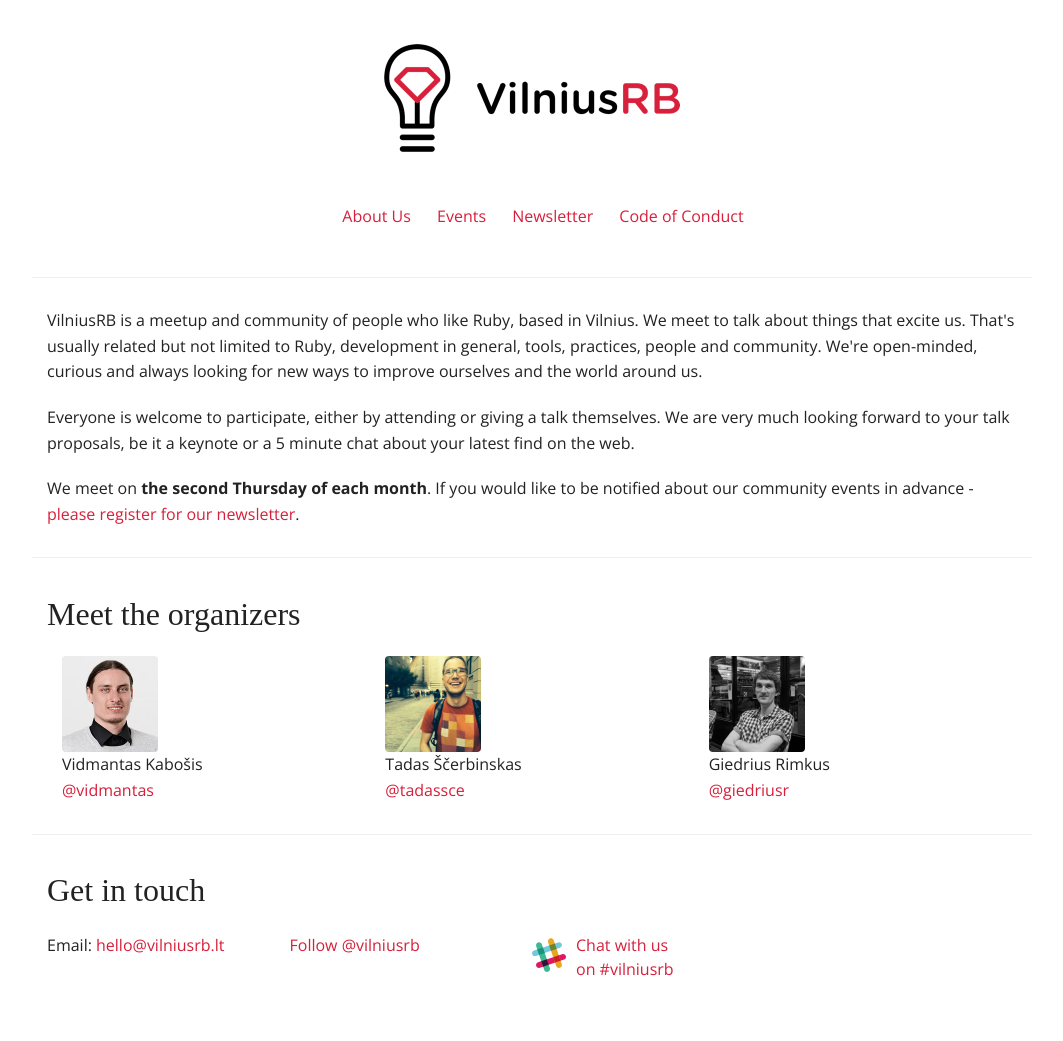
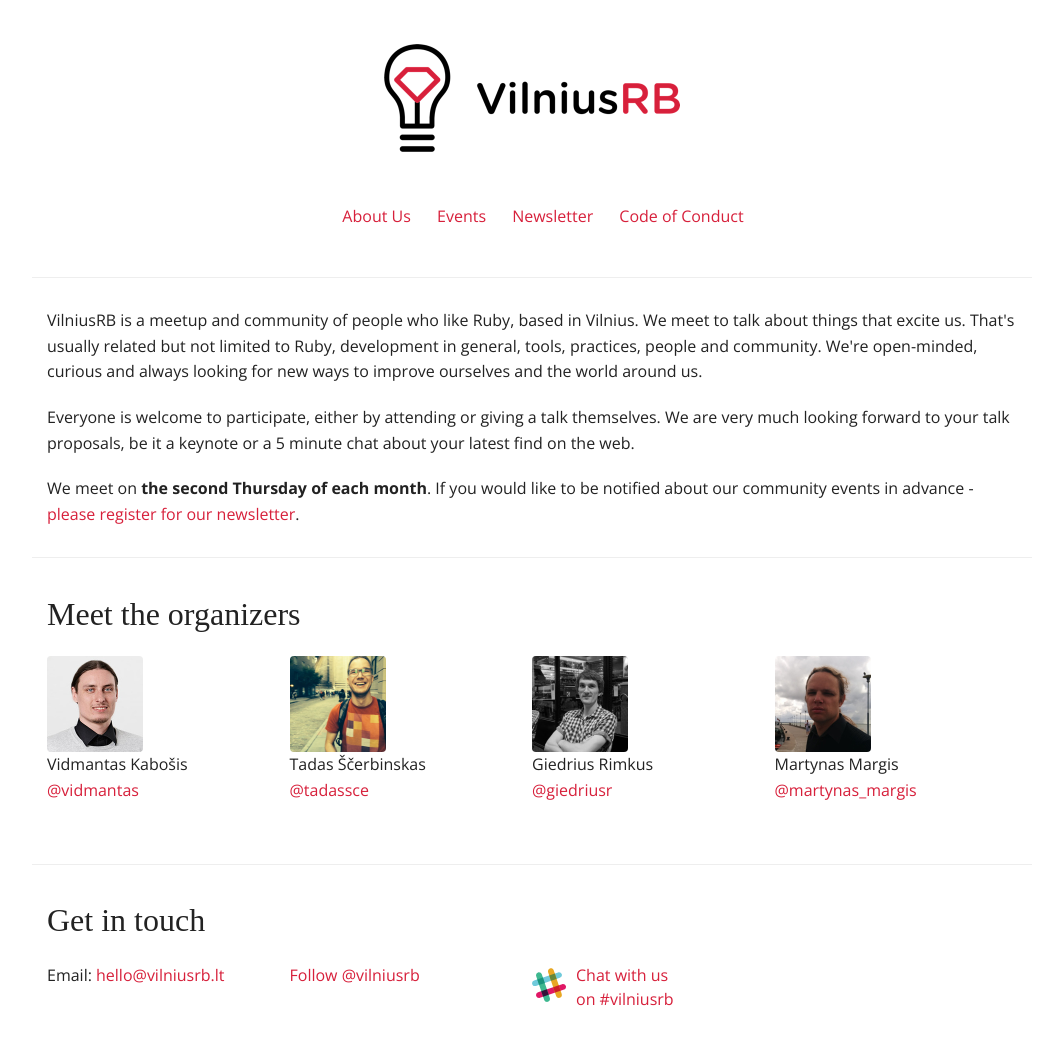
Before and after one commit to vilniusrb/vilniusrb.lt, a Jekyll site: the page built from about/index.html, in a window 1280 px wide. Shown: the whole page, without its empty margins (108-1171 px from the left). Built offline with Jekyll 4.4.1, drawn with Linux system fonts in a browser that asks for light colours; nearby versions of some CDN libraries; some web fonts are replaced; comment, search, counter and statistics services are not loaded; before the commit the page ends 1011 px from its top, so only the background shows below that.

Commit message:
Add Martynas to organizers list in About page

```diff
--- a/about/index.html
+++ b/about/index.html
@@ -30,27 +30,34 @@
 <div class="row organizers">
   <div class="large-12 columns">
     <h4>Meet the organizers</h4>
-    <div class="large-4 columns">
+    <div class="large-3 columns">
       <p>
         <img src="/images/vidmantas.jpg" width="96"/><br>
         Vidmantas Kabošis<br>
         <a href="https://twitter.com/vidmantas">@vidmantas</a>
       </p>
     </div>
-    <div class="large-4 columns">
+    <div class="large-3 columns">
       <p>
         <img src="/images/tadas.png" width="96"/><br>
         Tadas Ščerbinskas<br>
         <a href="https://twitter.com/tadassce">@tadassce</a>
       </p>
     </div>
-    <div class="large-4 columns">
+    <div class="large-3 columns">
       <p>
         <img src="/images/giedrius.png" width="96"/><br>
         Giedrius Rimkus<br>
         <a href="https://twitter.com/giedriusr">@giedriusr</a>
       </p>
     </div>
+    <div class="large-3 columns">
+      <p>
+        <img src="/images/martynas.jpg" width="96"/><br>
+        Martynas Margis<br>
+        <a href="https://twitter.com/martynas_margis">@martynas_margis</a>
+      </p>
+    </div>
   </div>
 </div>
 
```
Also changed, not shown: images/martynas.jpg (added).
